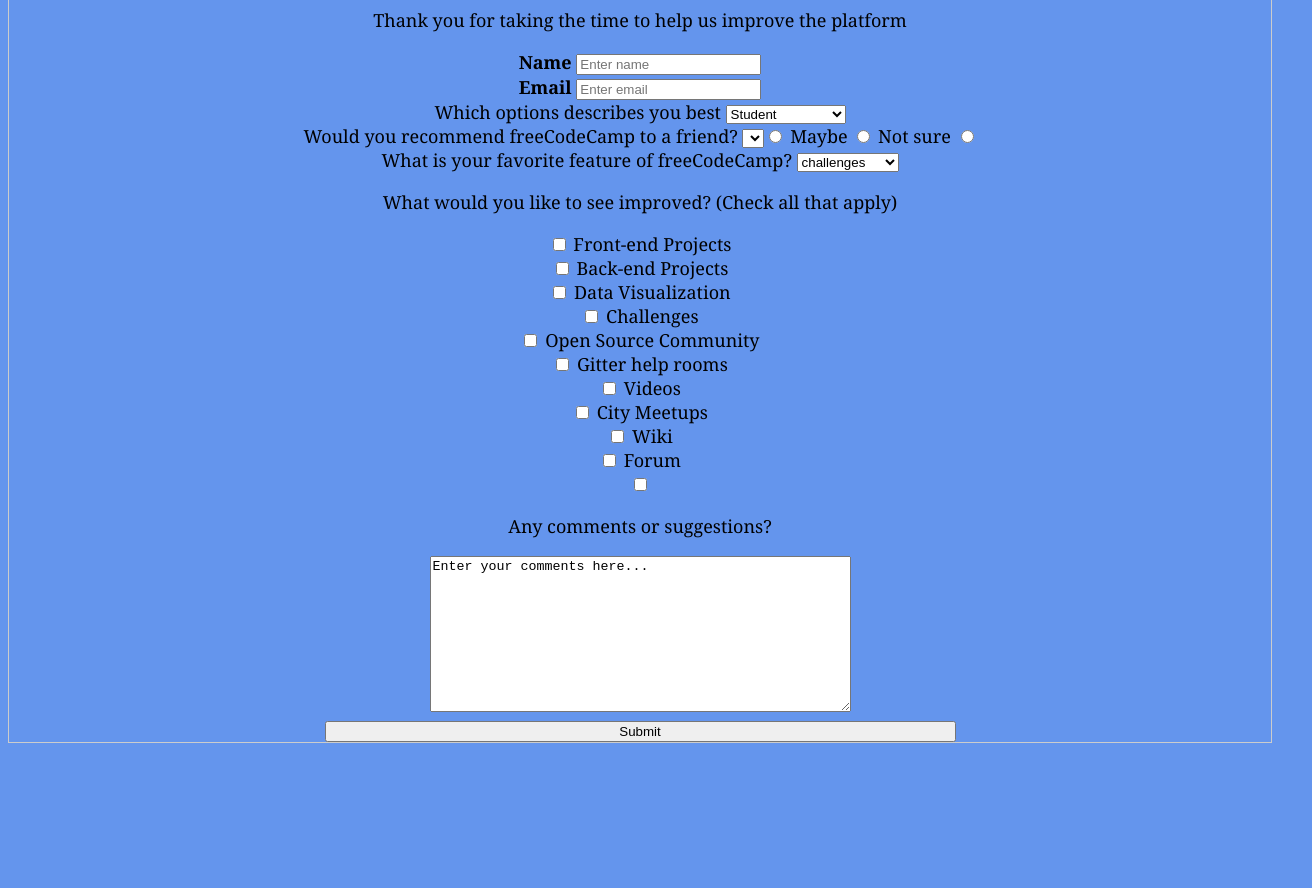
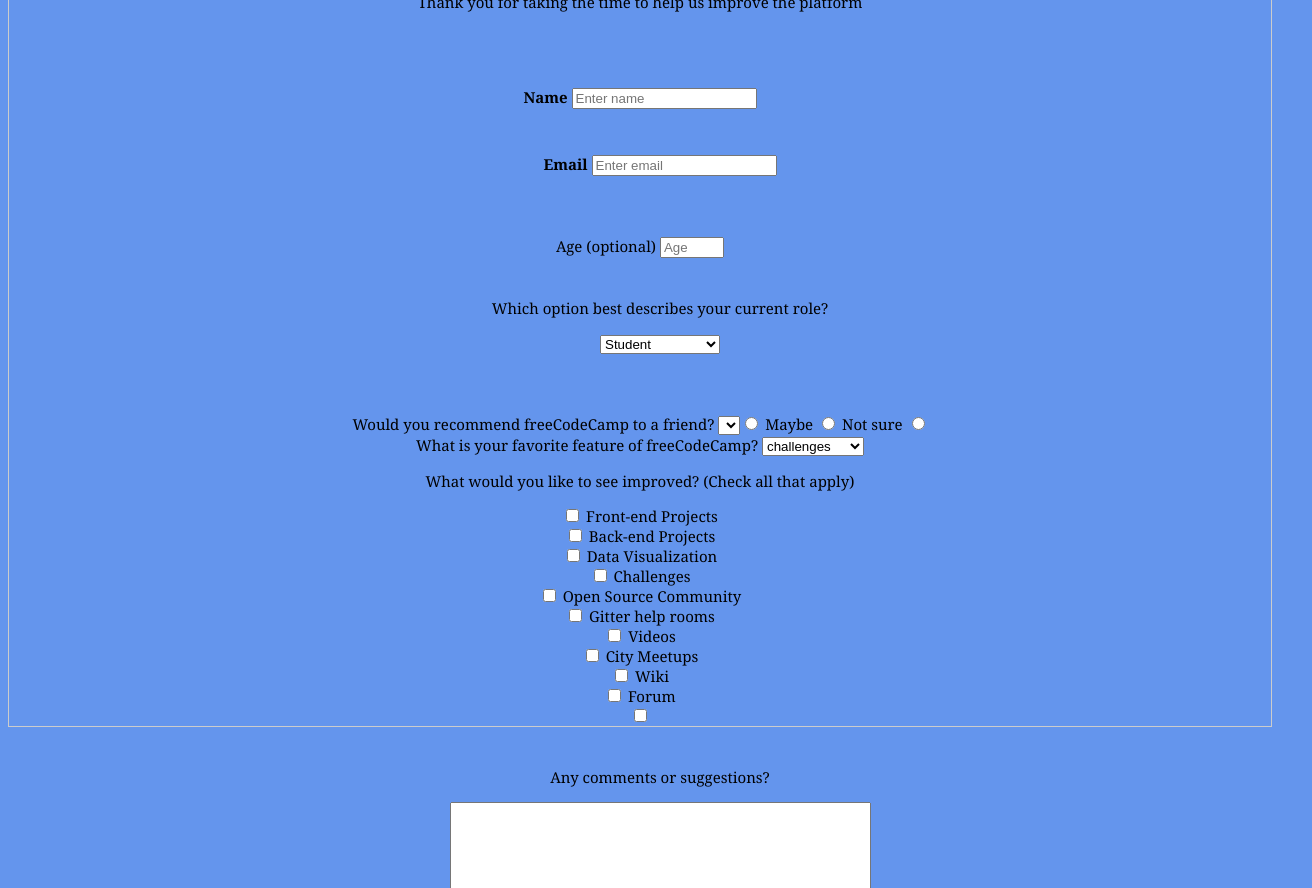
Before and after one commit to AhmedBule/survey-form, a plain HTML site: page index.html in a window 1280 px wide. Shown: the part 98-986 px from the top of the page, 1312 px wide, since content can reach past the window. Before the commit the page ends 849 px from the top, so only its background shows below. Drawn offline with Linux system fonts and the light colour scheme.

Commit message:
fixed some css styling

```diff
--- a/css/style.css
+++ b/css/style.css
@@ -1,8 +1,9 @@
 body{
     text-align: center;
     background-color: cornflowerblue;
-    font-size: large;
+    font-size: 15px;
     font-family: Georgia, 'Times New Roman', Times, serif;
+    box-sizing: border-box;
 }
 
 #container{
@@ -13,8 +14,23 @@
 
 }
 
-.signupbtn{
+.form-group{
+    padding: 20px;
+    width: 100%;
+    margin: 5px 0px 20px 0px;
+}
 
-    width: 50%;
+#survey-form{
+    background-origin: padding-box;
+}
 
+button{
+    background-color: darkgreen;
+    border: none;
+    cursor: pointer;
+    width: 100%;
+    padding: 1px 30px;
+    opacity: 0.9;
+    color: white;
+    display: block;
 }
--- a/index.html
+++ b/index.html
@@ -8,28 +8,34 @@
     </title>
 </head>
 <body>
-
-
 <form action="" id="survey-form" style="border:1px solid #ccc">
  <div class="containter">
      <h1>freeCodeCamp Survey Form</h1>
      <p>Thank you for taking the time to help us improve the platform</p>
-
-     <label for="name"><strong>Name</strong></label>
-     <input type="text" placeholder="Enter name" name="Enter your name" id="name" required>
+    <div class="form-group"></div>
+     <label id="name-label" for="name"><strong>Name</strong></label>
+     <input type="text" placeholder="Enter name" name="name" id="name" required>
+    </div>
     <br>
-
-     <label for="email"><strong>Email</strong></label>
-     <input type="text" placeholder="Enter email" name="" id="email" required>
+    <div class="form-group">
+     <label id="email-label" for="email"><strong>Email</strong></label>
+     <input type="email" placeholder="Enter email" name="" id="email" required>
+    </div>
     <br>
-     <label for="options">Which options describes you best</label>
+    <div class="age-label">
+  <label for="number" id="number-label">Age <span class="clue">(optional)</span></label>
+  <input type="number" name="age" id="number" min="12" max="100" class="form-control" placeholder="Age">
+</div>
+<div class="form-group">
+     <p>Which option best describes your current role?</p>
      <select name="options" id="dropdown">
             <option value="student">Student</option>
-            <option value="student">Full-time job</option>
-            <option value="student">Full-time learner</option>
-            <option value="student">Prefer not to say</option>
-            <option value="student">other</option>
+            <option value="job">Full-time job</option>
+            <option value="learner">Full-time learner</option>
+            <option value="nope">Prefer not to say</option>
+            <option value="other">other</option>
      </select>
+    </div>
      <br>
 
      <label for="">Would you recommend freeCodeCamp to a friend?</label>
@@ -84,9 +90,10 @@
          <br>
          <input type="checkbox" name="" id="Additional Courses">
      </form>
+     <div class="form-group">
      <p>Any comments or suggestions?</p>
-     <textarea name="comment" id="" cols="50" rows="10">Enter your comments here... </textarea>
-
+     <textarea name="comment" id="comments" class="input-textarea" placeholder="Enter your comment here..." cols="50" rows="10"> </textarea>
+    </div>
      <div class="clearfix">
         <button type="submit" class="signupbtn">Submit</button>
       </div>
```
